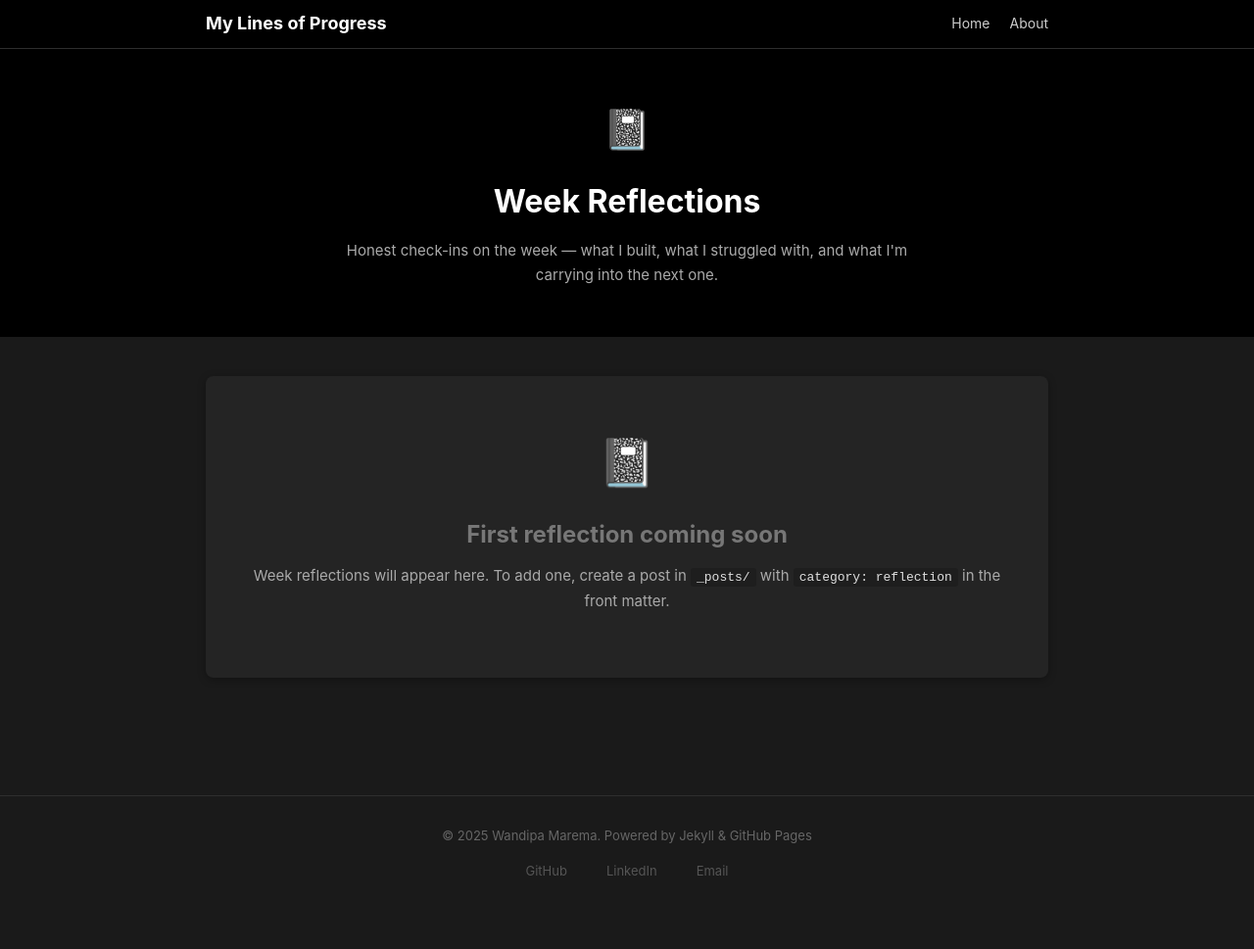
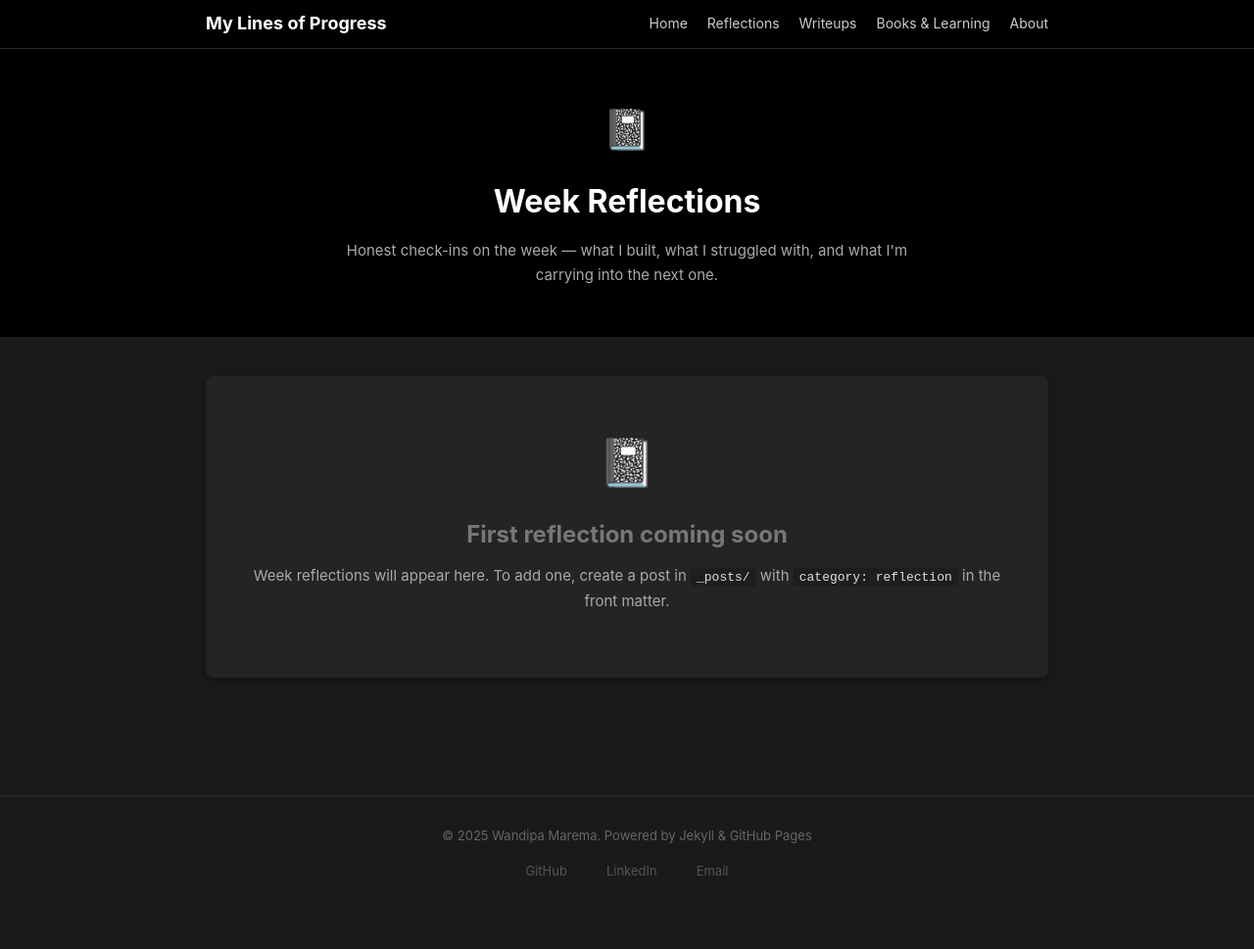
Before and after one commit to 1neWrld/1neWrld.github.io, a Jekyll site: the page built from reflections.html, in a window 1280 px wide. Shown: the whole page at 98% size. Built offline with Jekyll 4.4.1, drawn with Linux system fonts in a browser that asks for light colours.

Commit message:
Update default.html

```diff
--- a/_layouts/default.html
+++ b/_layouts/default.html
@@ -13,8 +13,10 @@
             <a href="{{ '/' | relative_url }}" class="logo">{{ site.title }}</a>
             <nav>
                 <a href="{{ '/' | relative_url }}">Home</a>
+                <a href="{{ '/reflections' | relative_url }}">Reflections</a>
+                <a href="{{ '/writeups' | relative_url }}">Writeups</a>
+                <a href="{{ '/knowledge' | relative_url }}">Books & Learning</a>
                 <a href="{{ '/about/' | relative_url }}">About</a>
-
             </nav>
         </div>
     </header>
@@ -31,9 +33,49 @@
             <div class="social-links">
                 <a href="https://github.com/{{ site.github_username }}" target="_blank">GitHub</a>
                 <a href="https://linkedin.com/in/{{ site.linkedin_username }}" target="_blank">LinkedIn</a>
-                <a href="mailto:{{ site.email }}">Email</a>
+                <a href="mailto:{{ site.email }}" onclick="copyEmail(event)">Email</a>
             </div>
         </div>
     </footer>
+
+    <!-- Email copy toast -->
+    <div id="email-toast">📋 Email copied to clipboard!</div>
+
+    <style>
+        #email-toast {
+            position: fixed;
+            bottom: 30px;
+            left: 50%;
+            transform: translateX(-50%) translateY(20px);
+            background-color: #007bff;
+            color: #fff;
+            padding: 10px 24px;
+            border-radius: 20px;
+            font-size: 14px;
+            opacity: 0;
+            transition: opacity 0.3s, transform 0.3s;
+            pointer-events: none;
+            z-index: 9999;
+        }
+
+        #email-toast.show {
+            opacity: 1;
+            transform: translateX(-50%) translateY(0);
+        }
+    </style>
+
+    <script>
+        function copyEmail(e) {
+            e.preventDefault();
+            navigator.clipboard.writeText('{{ site.email }}').then(function() {
+                var toast = document.getElementById('email-toast');
+                toast.classList.add('show');
+                setTimeout(function() {
+                    toast.classList.remove('show');
+                }, 2500);
+            });
+        }
+    </script>
+
 </body>
 </html>
```
